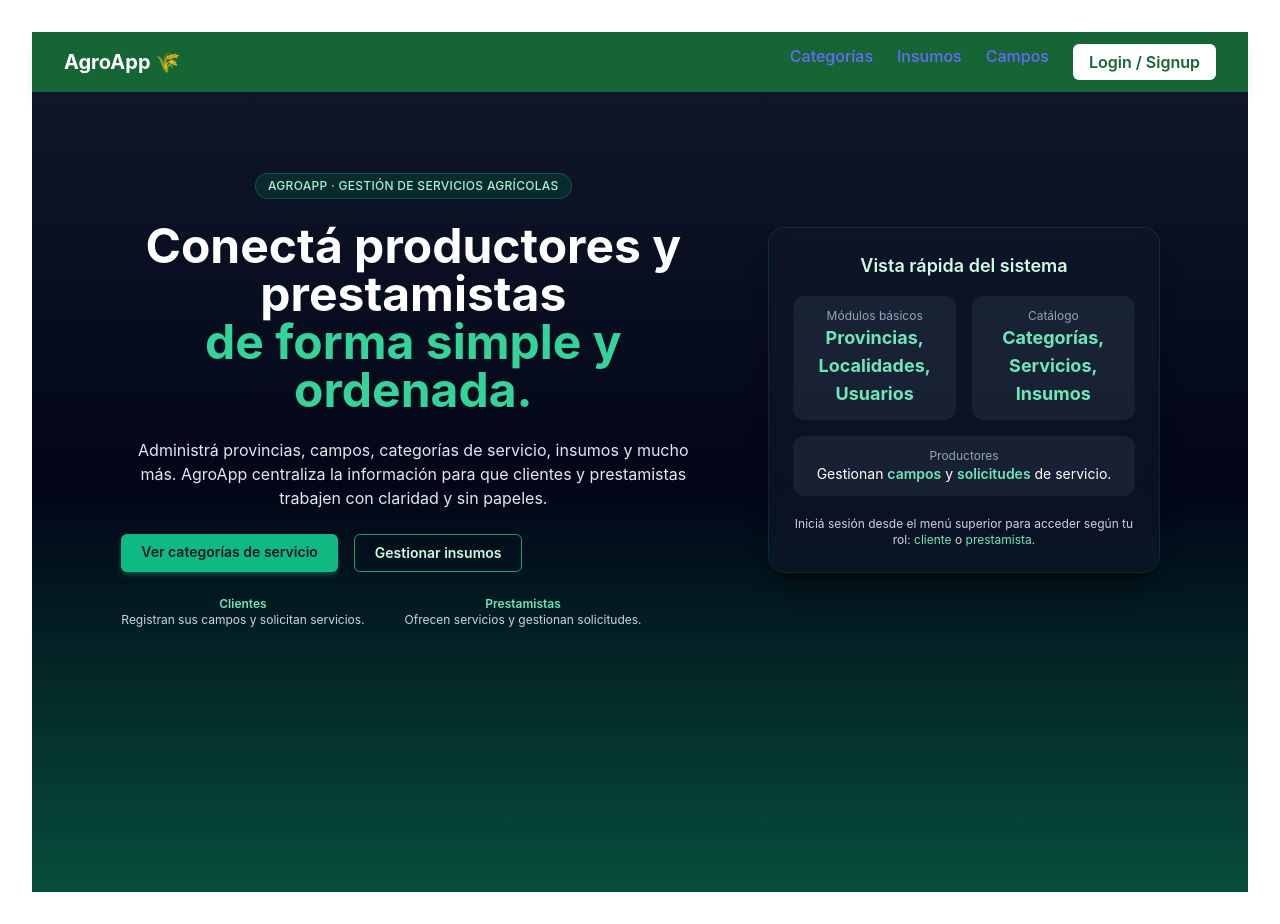
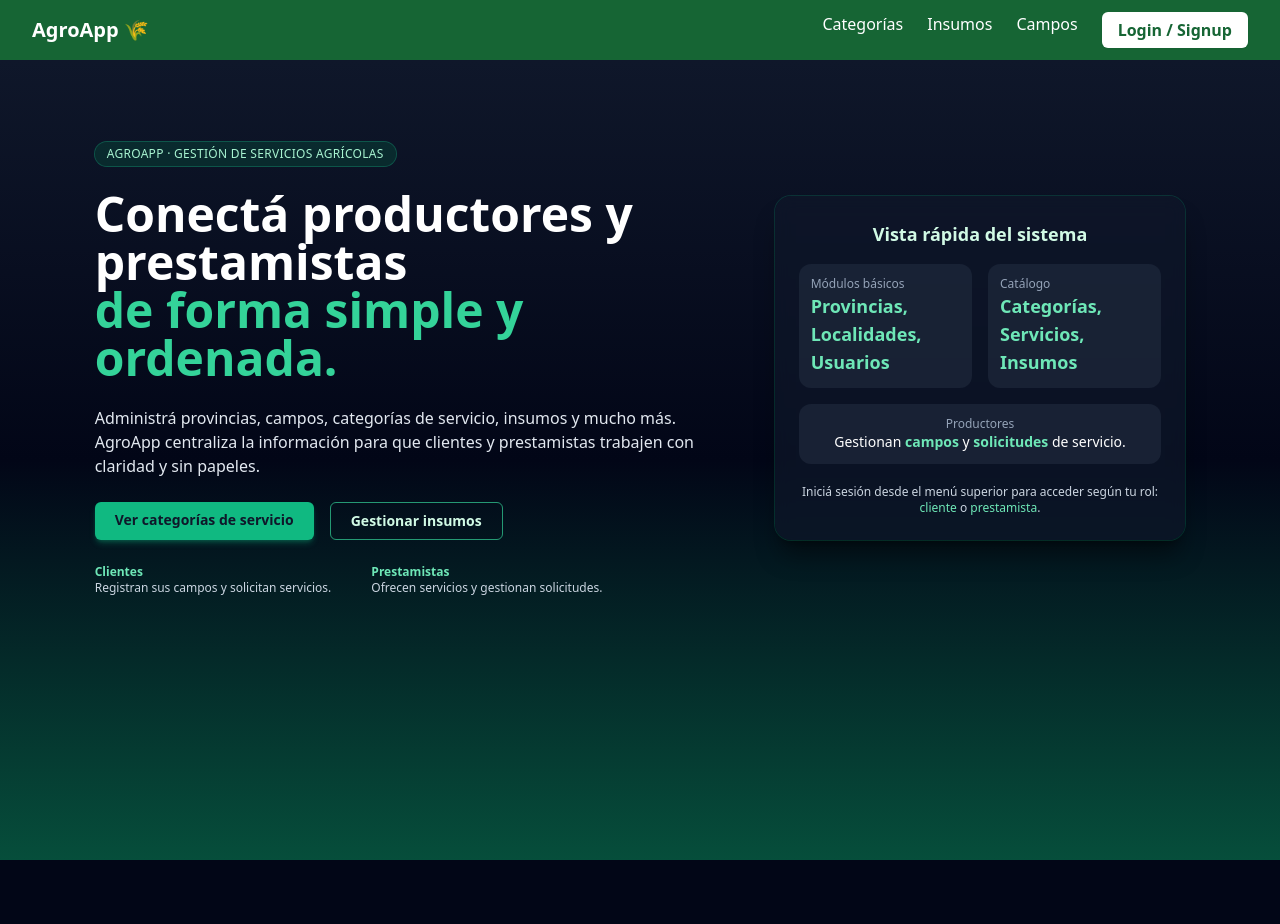
Before and after one commit to JereC4/TP-DSW-2025-3k03-Messina-Costantini-Enrico, a React (Vite) app in the folder apps/web/: page / in a window 1280 px wide. After the commit the page ends 860 px from the top, so only its background shows below. Built offline with nearby package versions, Linux system fonts and the light colour scheme; no server answers.

Commit message:
Solved some problems with the style.css

```diff
--- a/apps/web/src/style.css
+++ b/apps/web/src/style.css
@@ -2,100 +2,24 @@
 @tailwind components;
 @tailwind utilities;
 
-:root {
-  font-family: Inter, Avenir, Helvetica, Arial, sans-serif;
-  font-size: 16px;
-  line-height: 24px;
-  font-weight: 400;
-
-  color-scheme: light dark;
-  color: rgba(255, 255, 255, 0.87);
-  background-color: #242424;
-
-  font-synthesis: none;
-  text-rendering: optimizeLegibility;
-  -webkit-font-smoothing: antialiased;
-  -moz-osx-font-smoothing: grayscale;
-  -webkit-text-size-adjust: 100%;
+/* Layout global para ocupar toda la pantalla */
+html,
+body,
+#root {
+  margin: 0;
+  padding: 0;
+  width: 100%;
+  height: 100%;
 }
 
-a {
-  font-weight: 500;
-  color: #646cff;
-  text-decoration: inherit;
-}
-a:hover {
-  color: #535bf2;
+/* Fondo y tipografía base */
+:root {
+  font-family: system-ui, -apple-system, BlinkMacSystemFont, "Segoe UI",
+    sans-serif;
+  line-height: 1.5;
+  color: #e5e7eb; /* slate-200 */
 }
 
 body {
-  margin: 0;
-  display: flex;
-  place-items: center;
-  min-width: 320px;
-  min-height: 100vh;
+  background-color: #020617; /* slate-950 */
 }
-
-h1 {
-  font-size: 3.2em;
-  line-height: 1.1;
-}
-
-#app {
-  max-width: 1280px;
-  margin: 0 auto;
-  padding: 2rem;
-  text-align: center;
-}
-
-.logo {
-  height: 6em;
-  padding: 1.5em;
-  will-change: filter;
-}
-.logo:hover {
-  filter: drop-shadow(0 0 2em #646cffaa);
-}
-.logo.vanilla:hover {
-  filter: drop-shadow(0 0 2em #f7df1eaa);
-}
-
-.card {
-  padding: 2em;
-}
-
-.read-the-docs {
-  color: #888;
-}
-
-button {
-  border-radius: 8px;
-  border: 1px solid transparent;
-  padding: 0.6em 1.2em;
-  font-size: 1em;
-  font-weight: 500;
-  font-family: inherit;
-  background-color: #1a1a1a;
-  cursor: pointer;
-  transition: border-color 0.25s;
-}
-button:hover {
-  border-color: #646cff;
-}
-button:focus,
-button:focus-visible {
-  outline: 4px auto -webkit-focus-ring-color;
-}
-
-@media (prefers-color-scheme: light) {
-  :root {
-    color: #213547;
-    background-color: #ffffff;
-  }
-  a:hover {
-    color: #747bff;
-  }
-  button {
-    background-color: #f9f9f9;
-  }
-}
```
